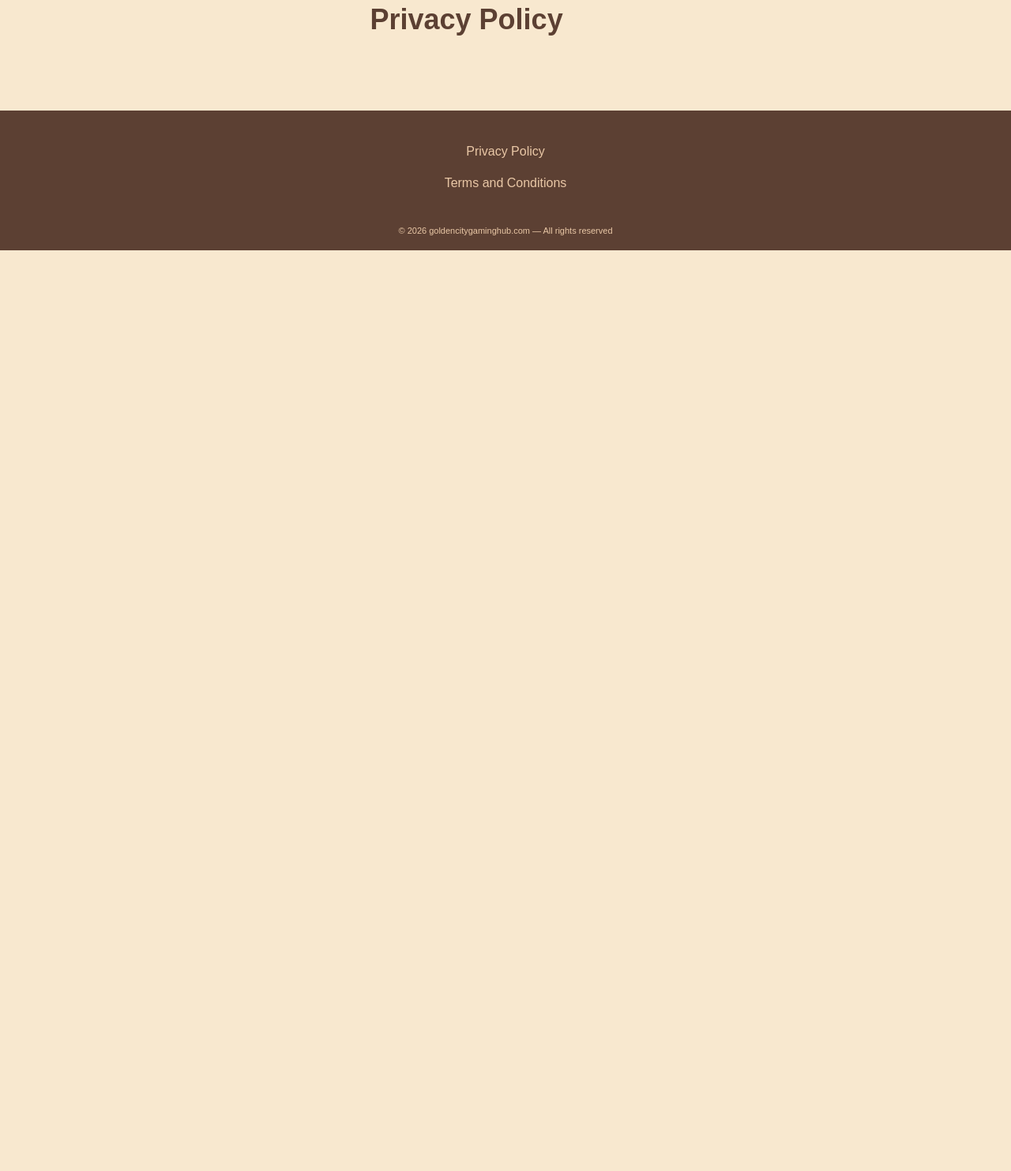
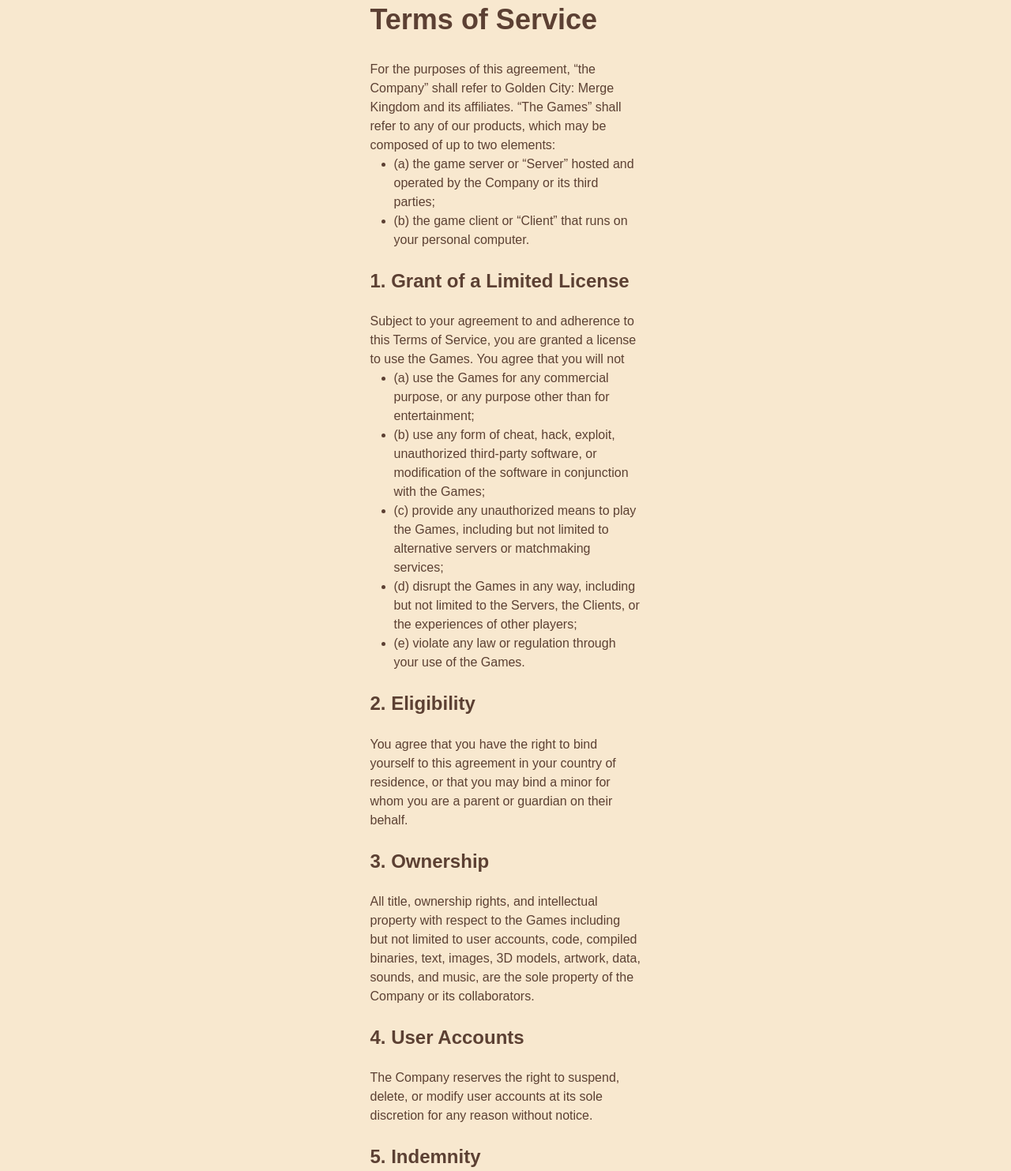
Before and after one commit to Kateryna-Katya/goldencitygaminghub, a website built with Vite: page src/terms.html in a window 1280 px wide. Shown: the part 131-1614 px from the top of the page at 79% size. Before the commit the page ends 800 px from the top, so only its background shows below. Built offline with nearby package versions, Linux system fonts and the light colour scheme; a web font is replaced by a local one.

Commit message:
add terms

```diff
--- a/src/terms.html
+++ b/src/terms.html
@@ -49,16 +49,50 @@
 
 <main class="background">
   <div class="container policy-container">
-    <h2 class="privacy-title">Privacy Policy</h2>
-<h3 class="policy-subtitle"></h3>
-<h3 class="policy-subtitle"></h3>
-<h3 class="policy-subtitle"></h3>
-<h3 class="policy-subtitle"></h3>
-<h3 class="policy-subtitle"></h3>
-<h3 class="policy-subtitle"></h3>
-<h3 class="policy-subtitle"></h3>
-<h3 class="policy-subtitle"></h3>
-<h3 class="policy-subtitle"></h3>
+    <h2 class="privacy-title">Terms of Service</h2>
+<p>For the purposes of this agreement, “the Company” shall refer to Golden City: Merge Kingdom and its affiliates. “The
+Games” shall refer to any of our products, which may be composed of up to two elements:</p>
+<ul class="policy-list">
+  <li>(a) the game server or “Server” hosted and operated by the Company or its third parties;</li>
+  <li>(b) the game client or “Client” that runs on your personal computer.</li>
+</ul>
+<h3 class="policy-subtitle">1. Grant of a Limited License</h3>
+<p>Subject to your agreement to and adherence to this Terms of Service, you are granted a license to use the Games. You
+agree that you will not</p>
+<ul class="policy-list">
+  <li>(a) use the Games for any commercial purpose, or any purpose other than for entertainment;</li>
+  <li>(b) use any form of cheat, hack, exploit, unauthorized third-party software, or modification of the software in
+  conjunction with the Games;</li>
+  <li>(c) provide any unauthorized means to play the Games, including but not limited to alternative servers or matchmaking
+  services;</li>
+  <li>(d) disrupt the Games in any way, including but not limited to the Servers, the Clients, or the experiences of other
+  players;</li>
+  <li>(e) violate any law or regulation through your use of the Games.</li>
+</ul>
+<h3 class="policy-subtitle">2. Eligibility</h3>
+<p>You agree that you have the right to bind yourself to this agreement in your country of residence, or that you may bind
+a minor for whom you are a parent or guardian on their behalf.</p>
+<h3 class="policy-subtitle">3. Ownership</h3>
+<p>All title, ownership rights, and intellectual property with respect to the Games including but not limited to user
+accounts, code, compiled binaries, text, images, 3D models, artwork, data, sounds, and music, are the sole property of
+the Company or its collaborators.</p>
+<h3 class="policy-subtitle">4. User Accounts</h3>
+<p>The Company reserves the right to suspend, delete, or modify user accounts at its sole discretion for any reason without
+notice.</p>
+<h3 class="policy-subtitle">5. Indemnity</h3>
+<p>The Company shall not be held liable in any way for any loss, damage, injury, cost, or expense as a result of the Games
+or any use of the Games, including but not limited to loss of characters, virtual goods, accounts, rankings, loss of
+data, or computer malfunction.</p>
+<p>You further agree that the Company is not responsible for interruptions of service to the Games, including but not
+limited to failure to connect to the Server, inability to access any part of the Games due to an error or bug, or
+degraded user experience due to poor performance or latency.</p>
+<p>You hereby agree to indemnify and hold the Company harmless from any loss, claim, liability, damage, or expense incurred
+by the Company from your use of the Games.</p>
+<h3 class="policy-subtitle">6. Termination</h3>
+<p>The Company may terminate this agreement at any time in its sole discretion for any reason without notice.</p>
+<h3 class="policy-subtitle">7. Changes to this Agreement or the Games</h3>
+<p>The Company reserves the right to change the contents of this agreement or the contents of the Games at any time in its
+sole discretion.</p>
       </div>
     </main>
 
```
